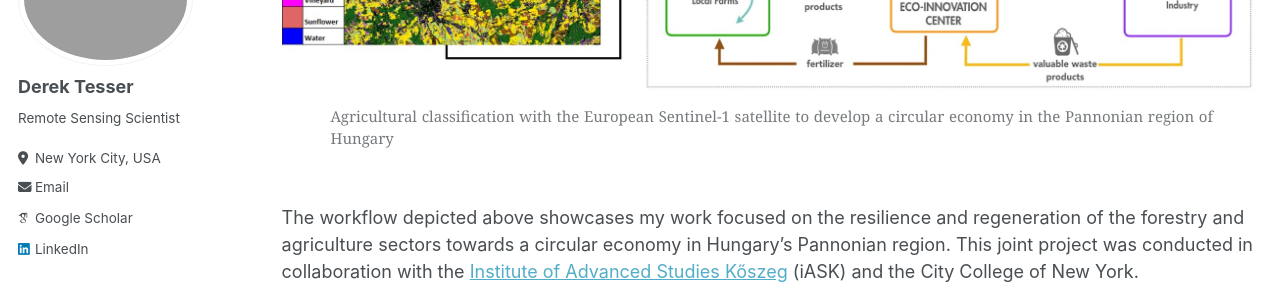
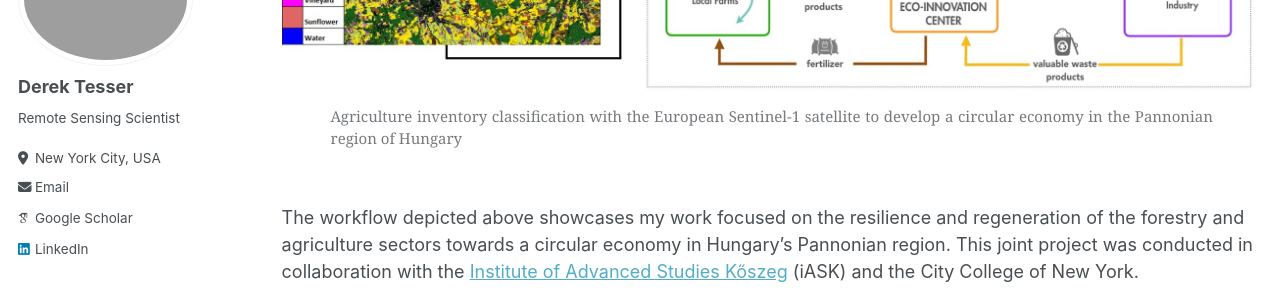
Before and after one commit to dstesser/dstesser.github.io, a Jekyll site: the page built from _pages/agriculture.md, in a window 1280 px wide and 900 px high, scrolled down 1624 px. Shown: the part 154-454 px from the top of the window. Built offline with Jekyll 4.4.1, drawn with Linux system fonts in a browser that asks for light colours; some web fonts are replaced.

Commit message:
Update agriculture.md

```diff
--- a/_pages/agriculture.md
+++ b/_pages/agriculture.md
@@ -44,7 +44,7 @@ This data enables stakeholders to optimize supply chains, identify opportunities
 <div style="text-align:center;">
     <figure style="display:inline-block;">
         <img src="https://raw.githubusercontent.com/dstesser/dstesser.github.io/master/images/pannonian_circular_economy.jpg" style="width: 100%;">
-        <figcaption style="font-size: 15px; max-width: 90%; text-align:justify; margin: 0 auto; margin-top: -15px;">Agricultural classification with the European Sentinel-1 satellite to develop a circular economy in the Pannonian region of Hungary</figcaption>
+        <figcaption style="font-size: 15px; max-width: 90%; text-align:justify; margin: 0 auto; margin-top: -15px;">Agriculture inventory classification with the European Sentinel-1 satellite to develop a circular economy in the Pannonian region of Hungary</figcaption>
     </figure>
 </div>
 The workflow depicted above showcases my work focused on the resilience and regeneration of the forestry and agriculture sectors towards a circular economy in Hungary's Pannonian region. This joint project was conducted in collaboration with the <a href="https://iask.hu/en/" target="_blank">Institute of Advanced Studies Kőszeg</a> (iASK) and the City College of New York.
```
